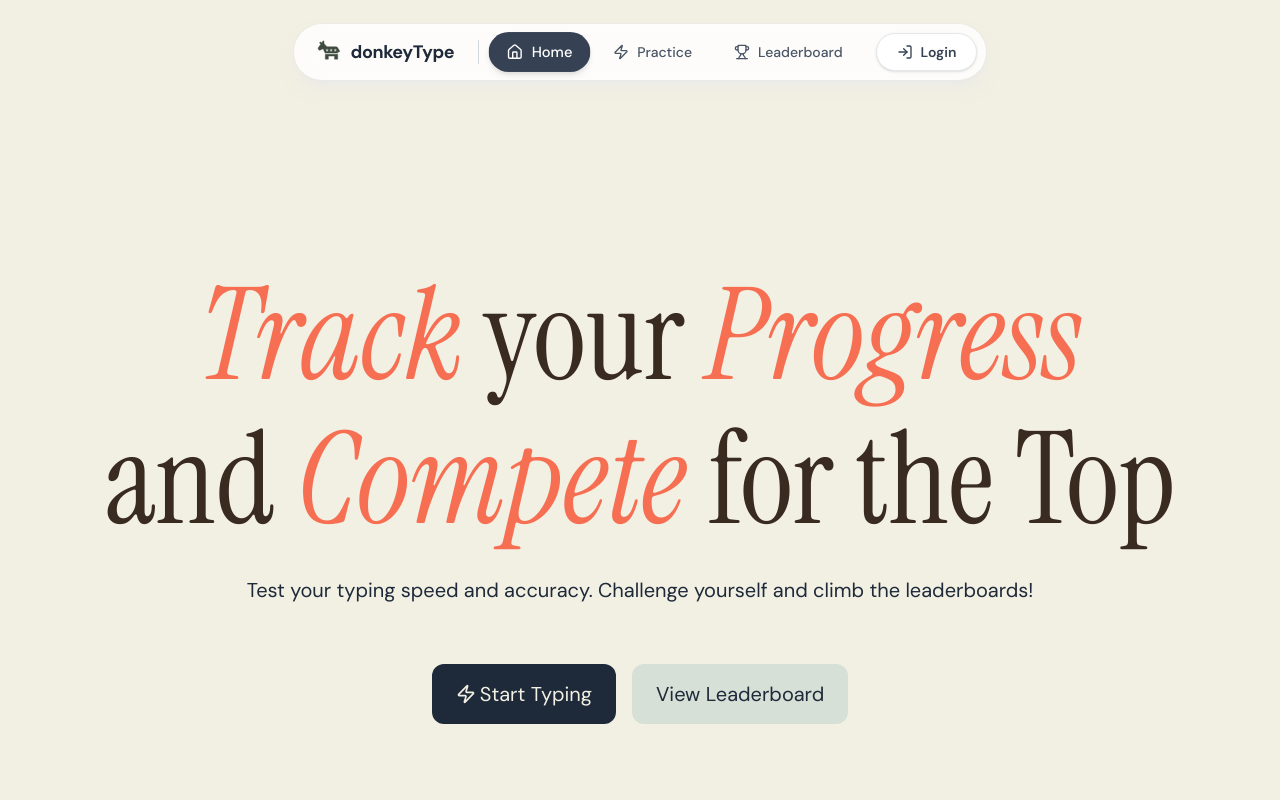
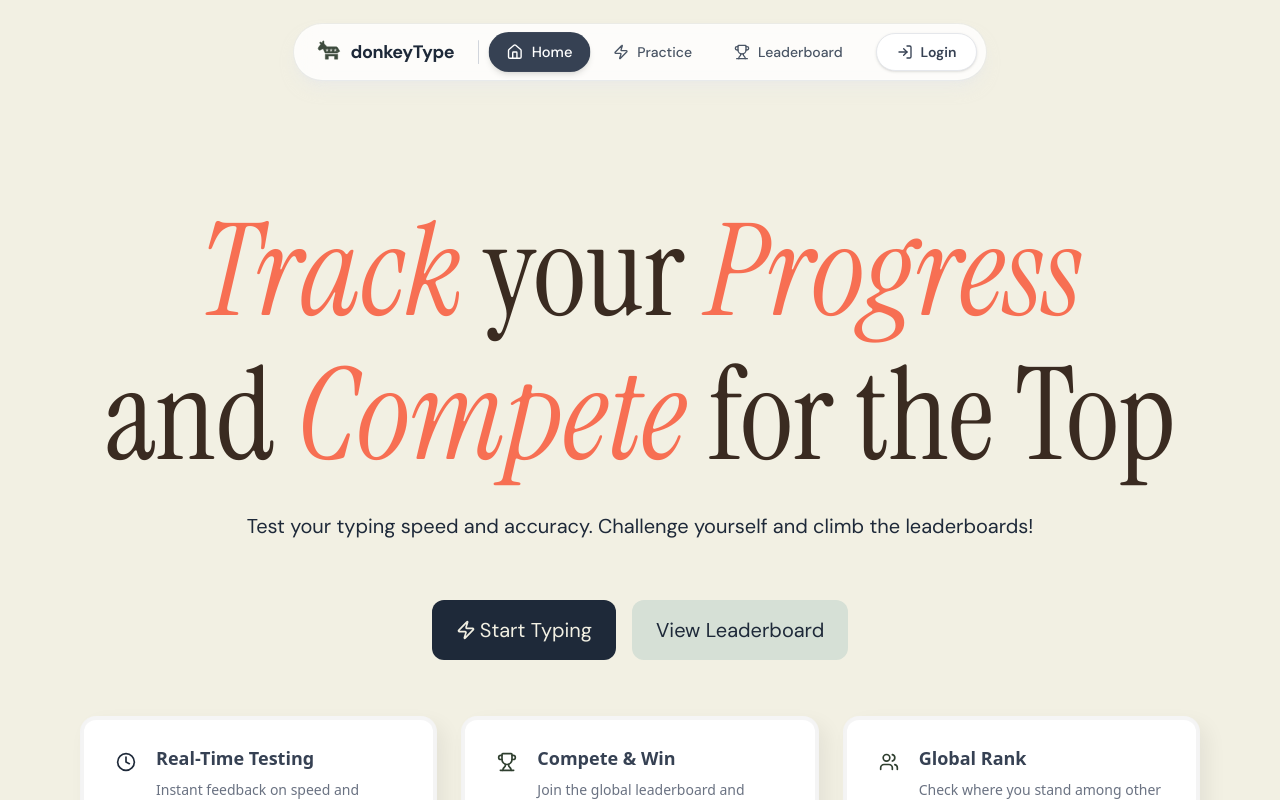
Before and after one commit to 0x-mayank/DonkeyTypeV2, a React (Vite) app: page / in a window 1280 px wide. Shown: the top 800 px of the page. Built offline with nearby package versions, Linux system fonts and the light colour scheme; no server answers.

Commit message:
updated home section

```diff
--- a/src/pages/Home.jsx
+++ b/src/pages/Home.jsx
@@ -6,7 +6,7 @@ import FeatureCard from "../components/FeatureCard";
 export default function Home() {
   return (
     <div>
-      <section className="text-center py-30 font-display">
+      <section className="text-center py-14 font-display">
       <div className="max-w-6xl mx-auto">
 
         <h1 className="text-9xl font-instrument leading-tight mb-4" style={{ color: "#3A2B21" }}>
```
